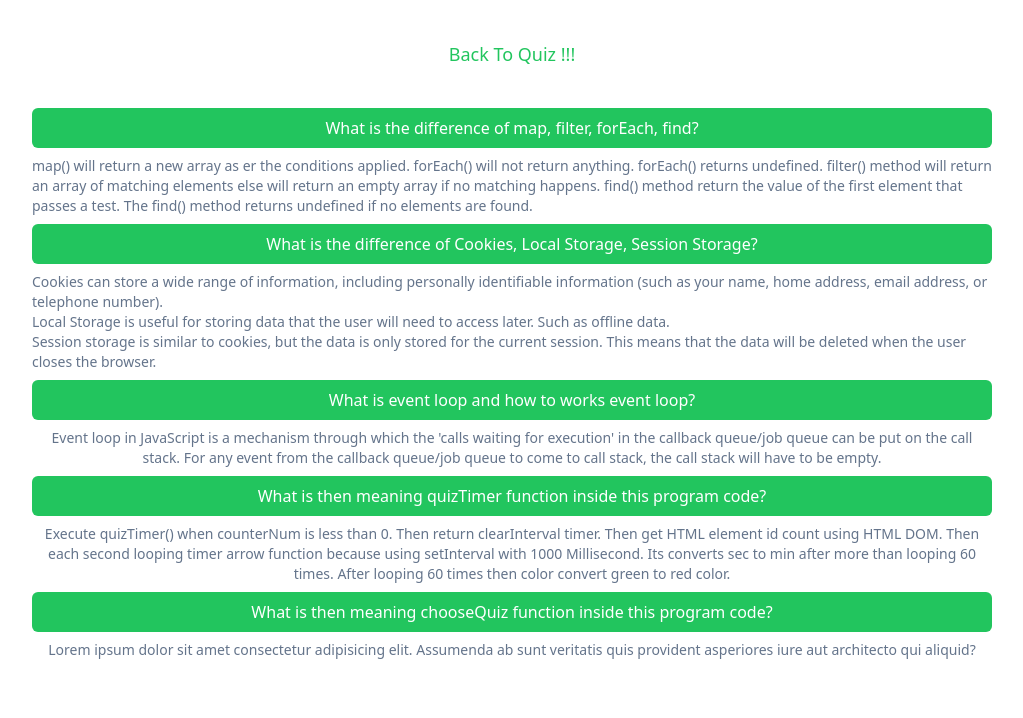
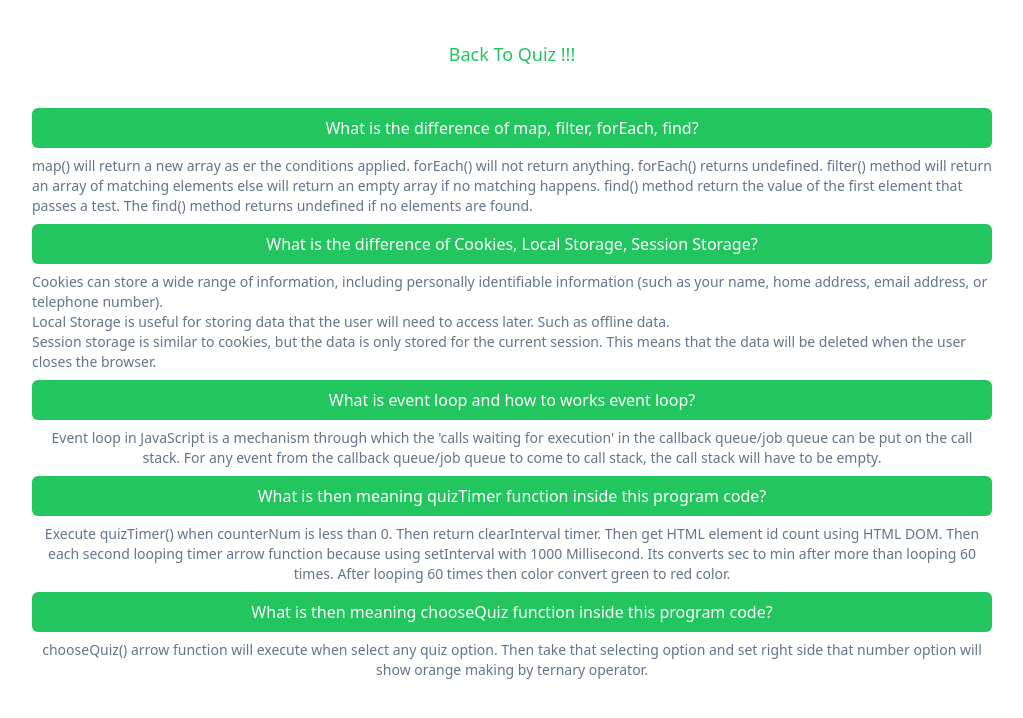
Before and after one commit to aminulify/quiz-practise-application, a plain HTML site: page blog.html in a window 1280 px wide. Shown: the whole page, without its empty margins (128-1151 px from the left). Drawn offline with nearby package versions, Linux system fonts and the light colour scheme.

Commit message:
final commit

```diff
--- a/blog.html
+++ b/blog.html
@@ -59,7 +59,7 @@
         <p class="text-slate-500 text-sm py-2 text-center">Execute quizTimer() when counterNum is less than 0. Then return clearInterval timer. Then get HTML element id count using HTML DOM. Then each second looping timer arrow function because using setInterval with 1000 Millisecond. Its converts sec to min after more than looping 60 times. After looping 60 times then color convert green to red color. </p>
 
         <h2 class="font-medium text-md text-center text-white py-2 bg-green-500 rounded-md">What is then meaning chooseQuiz function inside this program code?</h2>
-        <p class="text-slate-500 text-sm py-2 text-center">Lorem ipsum dolor sit amet consectetur adipisicing elit. Assumenda ab sunt veritatis quis provident asperiores iure aut architecto qui aliquid?</p>
+        <p class="text-slate-500 text-sm py-2 text-center">chooseQuiz() arrow function will execute when select any quiz option. Then take that selecting option and set right side that number option will show orange making by ternary operator.</p>
     </main>
 </body>
 </html>
```
